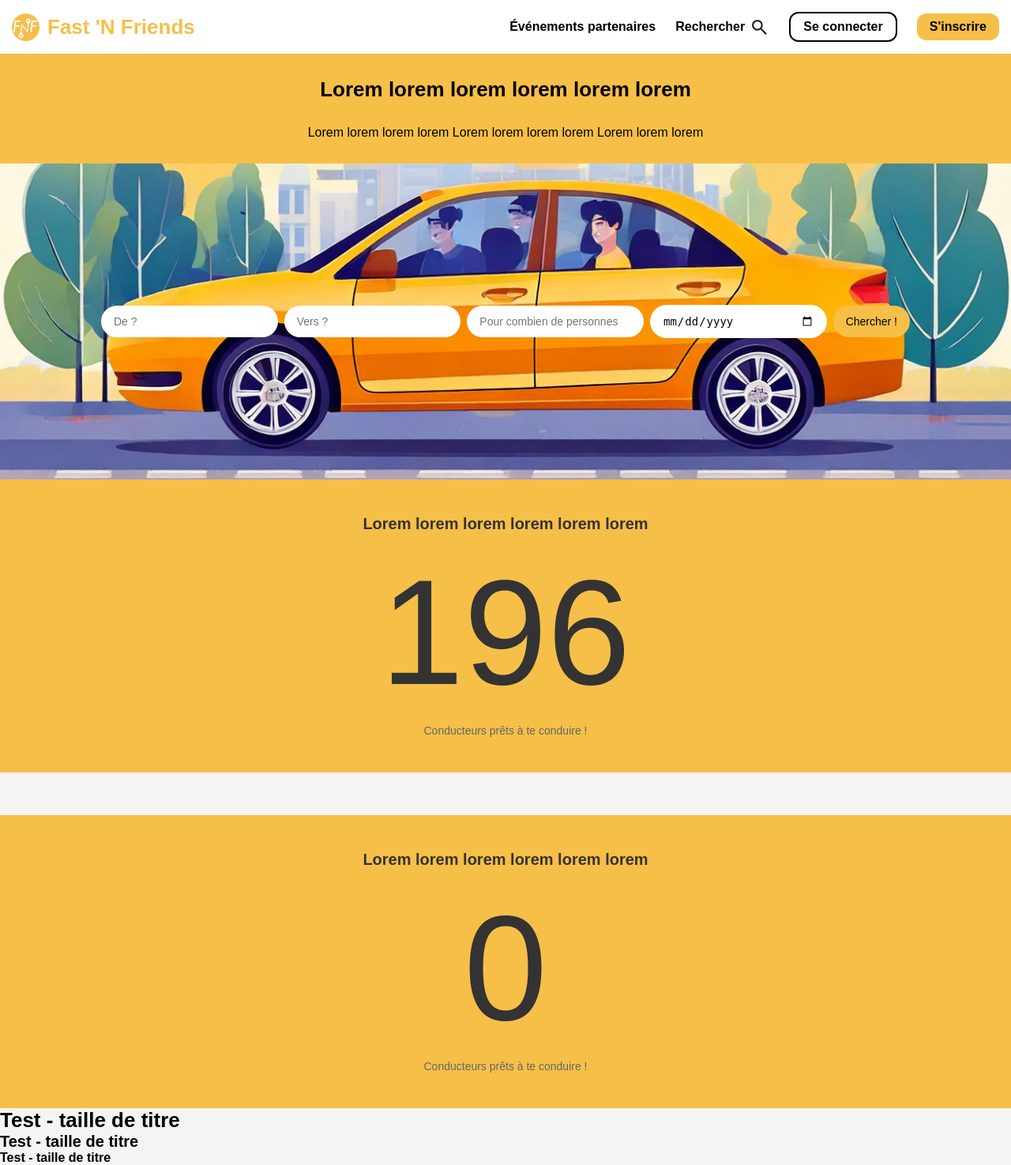
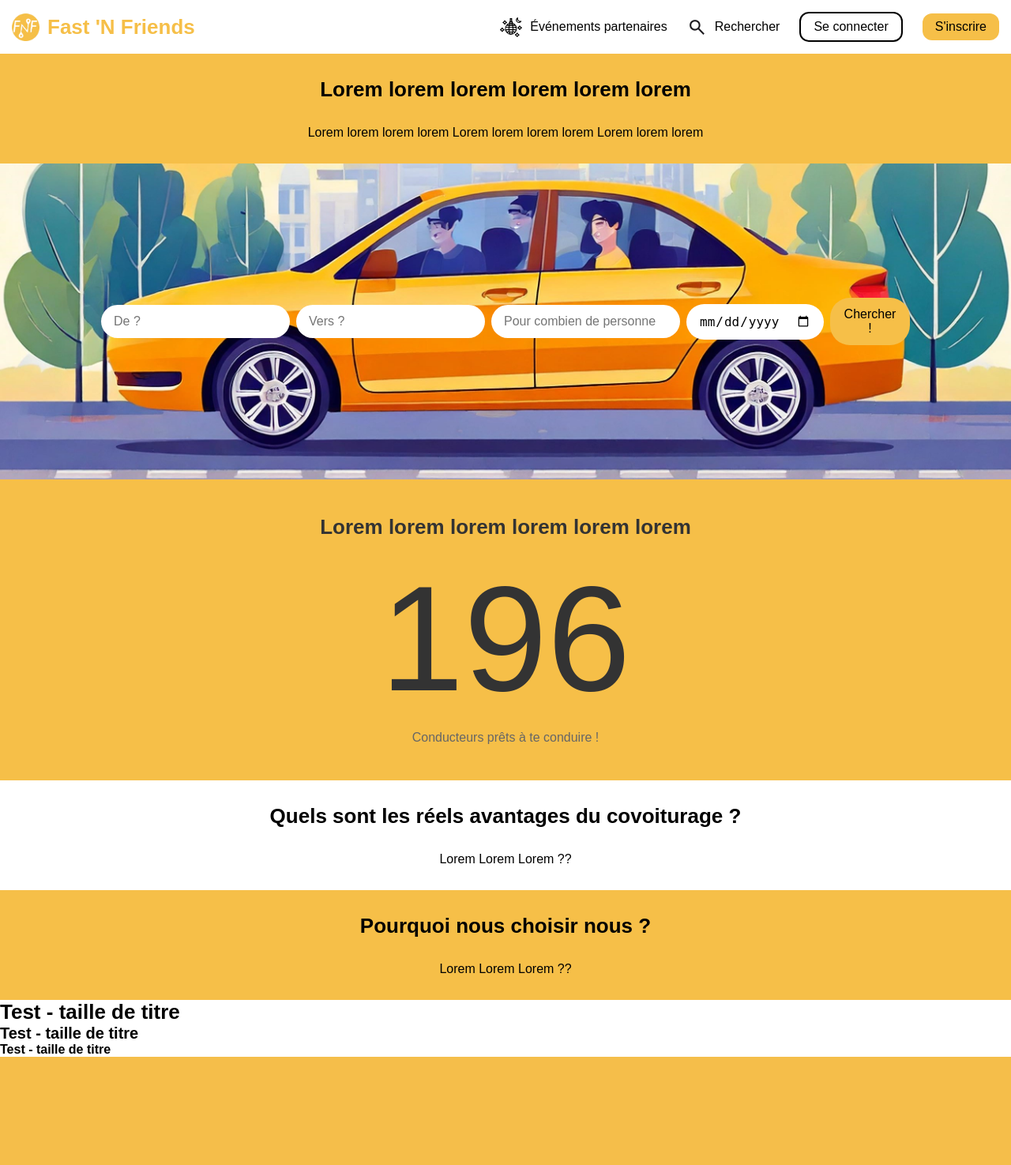
Before and after one commit to kpntest123/Fast-N-Friends-GP2, a PHP site: page / in a window 1280 px wide. Shown: the whole page at 79% size. After the commit the page ends 1338 px from the top, so only its background shows below. Run offline with PHP 8.4, Linux system fonts and the light colour scheme; some web fonts are replaced.

Commit message:
Bordel, c'est long

```diff
--- a/Assets/CSS/style.css
+++ b/Assets/CSS/style.css
@@ -1,6 +1,5 @@
 /*POLICE FUTURA PT
 A intégrer quand tout sera bon, ou quand j'en aurais envie
-
 */
 
 /*
@@ -15,36 +14,32 @@ A intégrer quand tout sera bon, ou quand j'en aurais envie
 }
 
 body {
-  font-family: Arial, sans-serif;
-  background-color: #f4f4f4;
+  font-family: "Futura-PT", sans-serif;
+  background-color: #ffffff;
   color: #000000;
 }
 
 p {
-  font-family: "FuturaPT", sans-serif;
-  /* font-weight: 400;  Regular (Book) */
+  font-family: "Futura-PT", sans-serif;
   font-style: normal;
   font-size: 16px; /* Réduit de 20px à 16px */
 }
 
 /* Styles des titres */
 .titre-1-classic {
-  font-family: "FuturaPT", sans-serif;
-  /* font-weight: 700;  Bold */
+  font-family: "Futura-PT", sans-serif;
   font-style: normal;
   font-size: 26px; /* Réduit de 32px à 26px pour correspondre au H1 de la navbar */
 }
 
 .titre-2-classic {
-  font-family: "FuturaPT", sans-serif;
-  /* font-weight: 700;  Bold */
+  font-family: "Futura-PT", sans-serif;
   font-style: normal;
   font-size: 20px; /* Réduit de 24px à 20px */
 }
 
 .titre-3-classic {
-  font-family: "FuturaPT", sans-serif;
-  /* font-weight: 700;  Bold */
+  font-family: "Futura-PT", sans-serif;
   font-style: normal;
   font-size: 16px; /* Réduit de 20px à 16px */
 }
@@ -70,8 +65,7 @@ header {
 }
 
 .logo-container h1 {
-  font-family: "FuturaPT", sans-serif;
-  /* font-weight: 700;  Bold */
+  font-family: "Futura-PT", sans-serif;
   font-style: normal;
   font-size: 26px;
   color: #F6BF48;
@@ -81,8 +75,7 @@ nav ul {
   list-style-type: none;
   display: flex;
   align-items: center;
-  font-family: "FuturaPT", sans-serif;
-  /* font-weight: 400;  Book */
+  font-family: "Futura-PT", sans-serif;
   font-style: normal;
   font-size: 16px; /* Réduit de 18px à 14px comme dans la navbar */
 }
@@ -100,13 +93,12 @@ nav ul li a {
 
 .search-icon {
   height: 25px; /* Réduit de 30px à 25px comme dans la navbar */
-  margin-left: 6px; /* Réduit de 8px à 6px */
+  margin-right: 10px; /* Réduit de 8px à 6px */
 }
 
 .btn {
   padding: 8px 16px; /* Réduit de 10px 20px à 8px 16px */
   border-radius: 5px;
-  /* font-weight: bold; */
 }
 
 .btn-white {
@@ -138,8 +130,7 @@ nav ul li a {
 .intro h1 {
   font-size: 26px; /* Réduit de 24px à 20px */
   color: #000000;
-  font-family: "FuturaPT", sans-serif;
-  /* font-weight: 900;  Heavy */
+  font-family: "Futura-PT", sans-serif;
   font-style: normal;
   margin-bottom: 30px;
 }
@@ -188,7 +179,7 @@ nav ul li a {
 .search-bar input[type="date"] {
   padding: 12px 16px; /* Ajout de padding à droite et gauche */
   border: none;
-  font-size: 14px;
+  font-size: 16px;
   outline: none;
   border-radius: 25px; /* Arrondi des coins */
   flex: 1; /* Permet à l'input de prendre tout l'espace disponible */
@@ -200,7 +191,7 @@ nav ul li a {
   background-color: #F6BF48;
   color: #000000;
   border: none;
-  font-size: 14px;
+  font-size: 16px;
   cursor: pointer;
   outline: none;
   border-radius: 25px; /* Arrondi des coins */
@@ -213,8 +204,8 @@ nav ul li a {
   padding: 45px 15px; /* Réduit de 60px 20px à 45px 15px */
 }
 
-.stats h2 {
-  font-size: 20px; /* Réduit de 24px à 20px */
+.stats h1 {
+  font-size: 26px; /* Réduit de 24px à 20px */
   color: #333;
   margin-bottom: 16px; /* Réduit de 20px à 16px */
 }
@@ -226,6 +217,46 @@ nav ul li a {
 }
 
 .stats p {
-  font-size: 14px; /* Réduit de 16px à 14px */
+  font-size: 16px;
   color: #666;
 }
+
+/*Bloc 4 : Les cartes*/
+.lescardsecolos {
+  text-align: center;
+  background-color: #ffffff;
+  padding: 30px 15px;
+}
+
+.lescardsecolos p {
+  font-size: 16px;
+  color: #000000;
+}
+
+.lescardsecolos h1 {
+  font-size: 26px;
+  color: #000000;
+  font-family: "Futura-PT", sans-serif;
+  font-style: normal;
+  margin-bottom: 30px;
+}
+
+/*Bloc 5 : Pourquoi nous ?*/
+.pknous {
+  text-align: center;
+  background-color: #F6BF48;
+  padding: 30px 15px;
+}
+
+.pknous p {
+  font-size: 16px; /* Réduit de 20px à 16px */
+  color: #000000;
+}
+
+.pknous h1 {
+  font-size: 26px; /* Réduit de 24px à 20px */
+  color: #000000;
+  font-family: "Futura-PT", sans-serif;
+  font-style: normal;
+  margin-bottom: 30px;
+}
--- a/index.html
+++ b/index.html
@@ -10,8 +10,10 @@
     TEMPORAIRE : LIEN POUR LA POLICE FUTURA PT, DANS LE FUTUR INTEGRER LES FICHIERS COMPLETS
     qui se trouvent déjà dans les ASSETS
     -->
+    <link rel="stylesheet" href="https://use.typekit.net/uah5lqa.css">
 
   <link rel="stylesheet" href="Assets/CSS/style.css">
+
 </head>
 
 <body>
@@ -24,18 +26,23 @@
     </div>
     <nav>
       <ul>
-        <li><a href="#"><strong>Événements partenaires</strong></a></li>
         <li>
           <a href="#">
-            <strong>Rechercher</strong>
+            <img src="Assets/Img/ico fiesta.svg" alt="Fiesta" class="search-icon">
+            Événements partenaires
+          </a>
+            </li>
+        <li>
+          <a href="#">
             <img src="Assets/Img/Loupe de recherche.svg" alt="Rechercher" class="search-icon">
+            Rechercher
           </a>
         </li>
         <li>
-          <a href="#" class="btn btn-white"><strong>Se connecter</strong></a>
+          <a href="#" class="btn btn-white">Se connecter</a>
         </li>
         <li>
-          <a href="#" class="btn btn-yellow"><strong>S'inscrire</strong></a>
+          <a href="#" class="btn btn-yellow">S'inscrire</a>
         </li>
       </ul>
     </nav>
@@ -65,7 +72,7 @@
 
   <!-- Bloc 3 : Titre et chiffre -->
   <section class="stats">
-    <h2>Lorem lorem lorem lorem lorem lorem</h2>
+    <h1>Lorem lorem lorem lorem lorem lorem</h1>
     <div class="number" id="userCount">0</div>
     <p>Conducteurs prêts à te conduire !</p>
   </section>
@@ -88,14 +95,24 @@
                                             });
                                           </script>
 
-  <br><br><br>
+<!-- Bloc 4 : les réels avanatages du co-voiturage -->
+<section class="lescardsecolos">
+  <h1>Quels sont les réels avantages du covoiturage ?</h1>
+  <p>Lorem Lorem Lorem ??</p>
+</section>
 
-<!-- Bloc 4 : Titre et chiffre -->
-<section class="stats">
-  <h2>Lorem lorem lorem lorem lorem lorem</h2>
-  <div class="number" id="userCount">0</div>
-  <p>Conducteurs prêts à te conduire !</p>
+
+
+
+
+
+
+<!-- Bloc 5 : Pourquoi choisir Fast 'N Friends -->
+<section class="pknous">
+  <h1>Pourquoi nous choisir nous ?</h1>
+  <p>Lorem Lorem Lorem ??</p>
 </section>
+
 
   <!-- Bloc ??? : TEST EN TOUT GENRE -->
   <h1 class="titre-1-classic">Test - taille de titre</h1>
```
Also changed, not shown: charte graphique + ALGOLIA PLACES.txt (+50 -1 lines), Assets/Img/ico fiesta.svg (added), un enième test.html (added).
